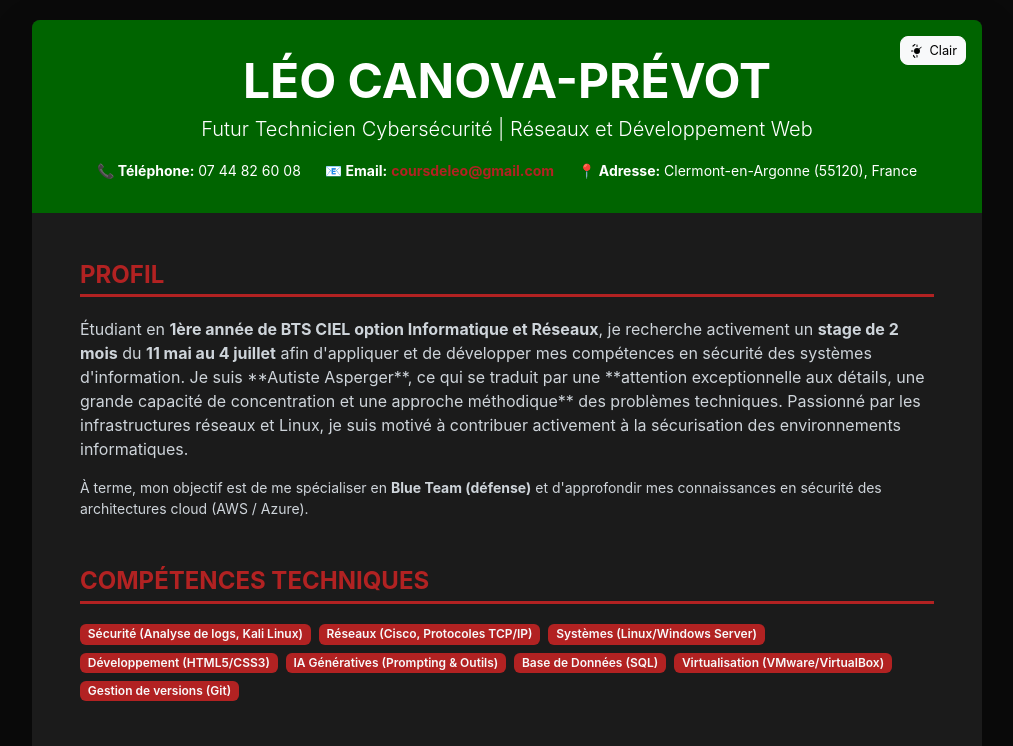
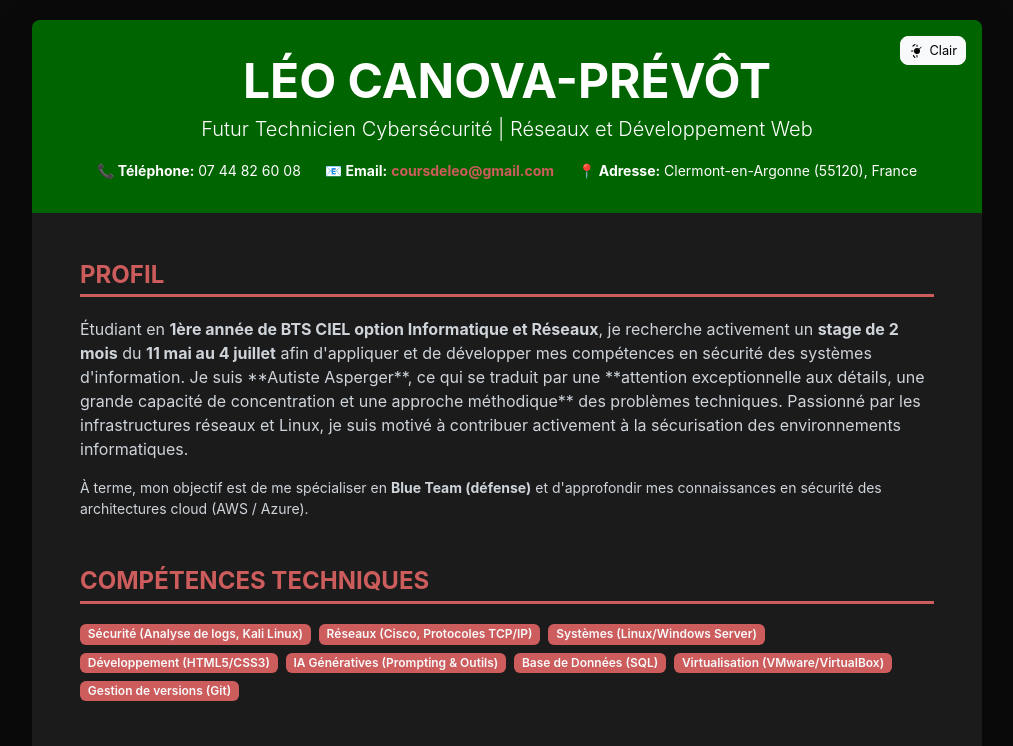
Before and after one commit to JusteUnMecGach4a/CV, a plain HTML site: page index.html in a window 1280 px wide. Shown: the top 746 px of the page, without its empty margins (133-1146 px from the left). Drawn offline with nearby package versions, Linux system fonts and the light colour scheme.

Commit message:
Update index.html

```diff
--- a/index.html
+++ b/index.html
@@ -16,9 +16,9 @@
             --text-primary: #212529;
             --text-secondary: #6c757d;
 
-            /* Accents par défaut (Neutre/Clair) */
-            --cv-primary-color: #007bff; /* Bleu standard */
-            --cv-accent-color: #0056b3; /* Bleu foncé */
+            /* Accents par défaut (Neutre/Clair) - VOTRE BLEU TURQUOISE */
+            --cv-primary-color: #1ABC9C; /* Turquoise Vif pour titres, badges, liens */
+            --cv-accent-color: #117A65; /* Turquoise Foncé pour le fond de l'en-tête */
         }
 
         /* Christmas Theme Overrides (Thème Foncé de Noël) */
@@ -30,7 +30,7 @@
             --text-secondary: #ced4da; /* Gris clair */
 
             /* Accents de Noël */
-            --cv-primary-color: #B22222; /* Firebrick / Rouge Noël */
+            --cv-primary-color: #CD5C5C; /* Indian Red / Rouge de Noël plus pâle */
             --cv-accent-color: #006400; /* Dark Green / Vert Sapin Profond */
         }
 
@@ -146,7 +146,7 @@
             <button id="theme-toggle" class="btn btn-sm btn-light">
                 </button>
 
-            <h1 class="display-5 fw-bold mb-1">LÉO CANOVA-PRÉVOT</h1>
+            <h1 class="display-5 fw-bold mb-1">LÉO CANOVA-PRÉVÔT</h1>
             <p class="lead fw-light opacity-80 mb-3">Futur Technicien Cybersécurité | Réseaux et Développement Web</p>
 
             <div class="d-flex justify-content-center flex-wrap gap-4 small">
@@ -328,8 +328,8 @@
         // Détermine la classe du bouton pour le thème ACTUEL (pour le contraste avec l'en-tête)
         function getThemeButtonClass(currentTheme) {
              // 'christmas' (en-tête vert foncé) a besoin de btn-light
-             // 'light' (en-tête bleu par défaut) a besoin de btn-dark
-            return (currentTheme === 'christmas') ? 'btn-light' : 'btn-dark';
+             // 'light' (en-tête turquoise foncé par défaut) a besoin de btn-light (pour un bon contraste)
+            return (currentTheme === 'christmas' || currentTheme === 'light') ? 'btn-light' : 'btn-dark';
         }
 
         function setTheme(theme) {
```
